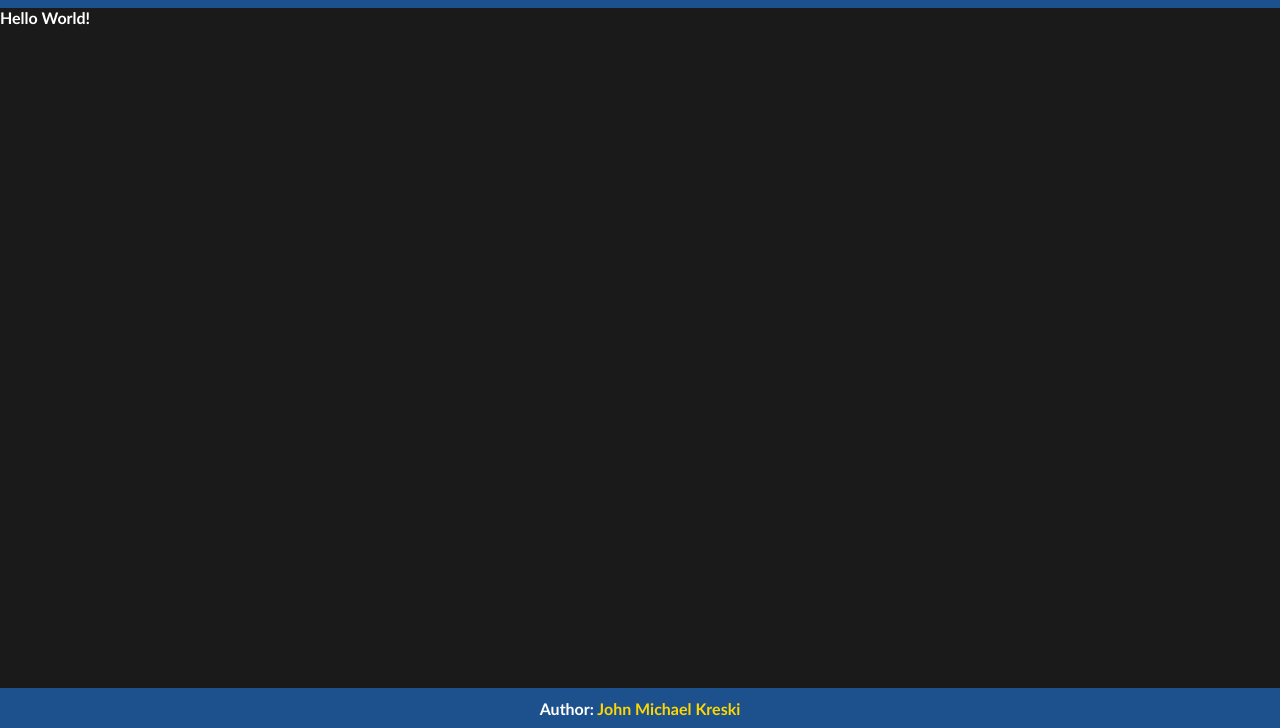
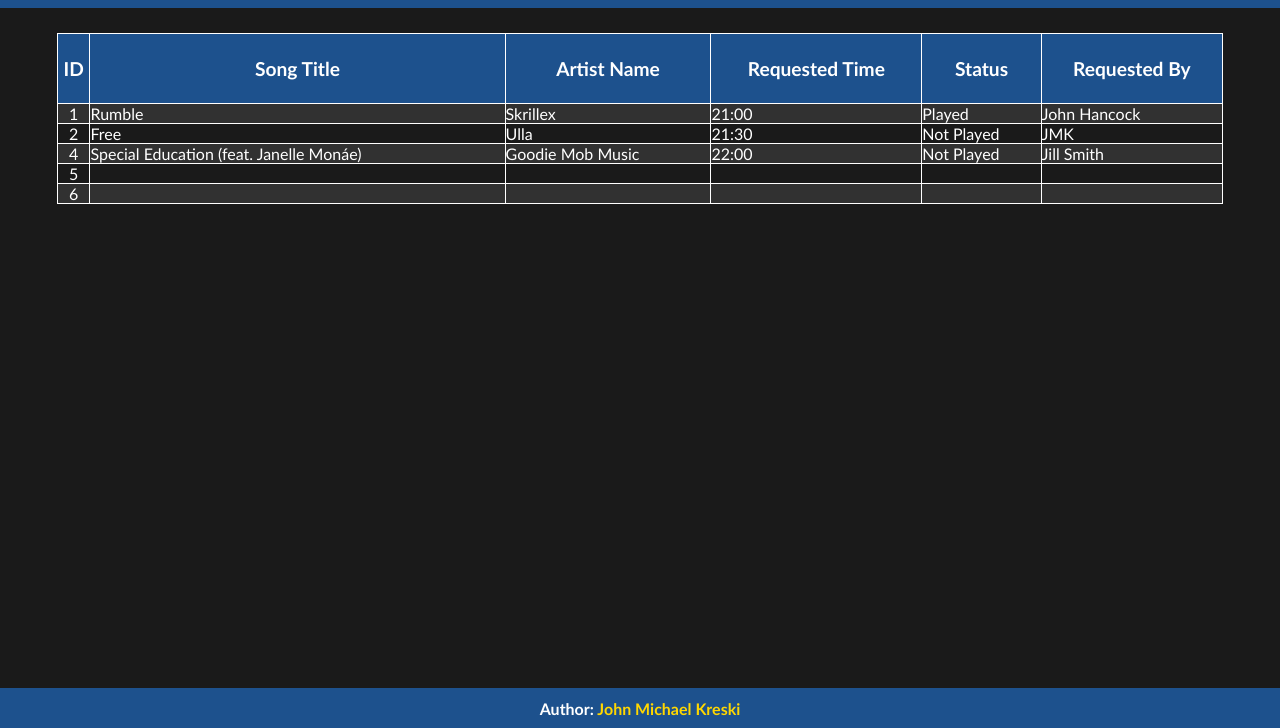
Before and after one commit to JohnMKreski/finalApp, a plain HTML site: page public/index.html in a window 1280 px wide. Shown: the part 72-800 px from the top of the page. Drawn offline with Linux system fonts and the light colour scheme.

Commit message:
Updated General Layout

```diff
--- a/public/css/style.css
+++ b/public/css/style.css
@@ -18,6 +18,23 @@ main {
     height: 100%;
     background-color: #1A1A1A;
     transition: transform .7s ease-in-out;
+}
+
+.tablePage {
+    position: relative;
+    display: flex;
+    justify-content: center;
+    height: 85%;
+    width: 100%;
+}
+
+.formPage {
+    position: relative;
+    display: flex;
+    justify-content: center;
+    align-items: center;
+    height: 85%;
+    width: 100%;
 }
 
 
--- /dev/null
+++ b/public/css/table.css
@@ -0,0 +1,36 @@
+.tableCtn {
+    display: block;
+    padding: 25px;
+    width: 95%;
+}
+
+.songTable {
+    display: table;
+    width: 100%;
+    border: 1px solid;
+    overflow-y: scroll;
+}
+
+.tableHead {
+    height: 15px;
+}
+
+th {
+    background-color: #1d518d;
+    color: white;
+    height: 70px;
+    border: 1px solid;
+    text-align: center;
+    vertical-align: middle;
+    font-size: larger;
+}
+
+td {
+    border: 1px solid;
+}
+
+tr:nth-child(even) {background-color: #ffffff1a;}
+
+td:nth-child(1) {
+    text-align: center;
+}
--- a/public/index.html
+++ b/public/index.html
@@ -6,6 +6,7 @@
 
     <link rel="stylesheet" href="css/reset.css" />
     <link rel="stylesheet" href="css/style.css" />
+    <link rel="stylesheet" href="css/table.css" />
 
     <script src="https://kit.fontawesome.com/ba57204060.js" crossorigin="anonymous"></script>
 
@@ -45,10 +46,121 @@
         </header>
 
 
-        <div class="page">
-            <h2>
-                Hello World!
-            </h2>
+        <div class="tablePage">
+            <div class="tableCtn">
+                <table class="songTable">
+                    <tr>
+                        <th>
+                            ID
+                        </th>
+                        <th>
+                            Song Title
+                        </th>
+                        <th>
+                            Artist Name
+                        </th>
+                        <th>
+                            Requested Time
+                        </th>
+                        <th>
+                            Status
+                        </th>
+                        <th>
+                            Requested By
+                        </th>
+                    </tr>
+                    <tr>
+                        <td>
+                            1
+                        </td>
+                        <td>
+                            Rumble
+                        </td>
+                        <td>
+                            Skrillex
+                        </td>
+                        <td>
+                            21:00
+                        </td>
+                        <td>
+                            Played
+                        </td>
+                        <td>
+                            John Hancock
+                        </td>
+                    </tr>
+                    <tr>
+                        <td>
+                            2
+                        </td>
+                        <td>
+                            Free
+                        </td>
+                        <td>
+                            Ulla
+                        </td>
+                        <td>
+                            21:30
+                        </td>
+                        <td>
+                            Not Played
+                        </td>
+                        <td>
+                            JMK
+                        </td>
+                    </tr>
+                    <tr>
+                        <td>
+                            4
+                        </td>
+                        <td>
+                            Special Education (feat. Janelle Monáe)
+                        </td>
+                        <td>
+                            Goodie Mob Music
+                        </td>
+                        <td>
+                            22:00
+                        </td>
+                        <td>
+                            Not Played
+                        </td>
+                        <td>
+                            Jill Smith
+                        </td>
+                    </tr>
+                    <tr>
+                        <td>
+                            5
+                        </td>
+                        <td>
+                        </td>
+                        <td>
+                        </td>
+                        <td>
+                        </td>
+                        <td>
+                        </td>
+                        <td>
+                        </td>
+                    </tr>
+                    <tr>
+                        <td>
+                            6
+                        </td>
+                        <td>
+                        </td>
+                        <td>
+                        </td>
+                        <td>
+                        </td>
+                        <td>
+                        </td>
+                        <td>
+                        </td>
+                    </tr>
+                </table>
+            </div>
         </div>
 
 
@@ -65,13 +177,13 @@
     <div class="sidebar">
         <ul class="sidebar-list">
             <li class="sidebar-item">
-                <a href="#" class="sidebar-link">Request A Song</a>
+                <a href="index.html" class="sidebar-link">Song Queue</a>
+            </li>
+            <li class="sidebar-item">
+                <a href="songrequest.html" class="sidebar-link">Request A Song</a>
             </li>
             <li class="sidebar-item">
                 <a href="#" class="sidebar-link">About</a>
-            </li>
-            <li class="sidebar-item">
-                <a href="#" class="sidebar-link">Contact</a>
             </li>
             <li class="sidebar-item">
                 <a href="#" class="sidebar-link">Login</a>
```
Also changed, not shown: public/css/form.css (added, +43 -0 lines), public/songrequest.html (added, +98 -0 lines), README.md, public/media/img/Index.png (added), public/media/img/Sidebar.png (added), public/media/img/songRequest.png (added).
